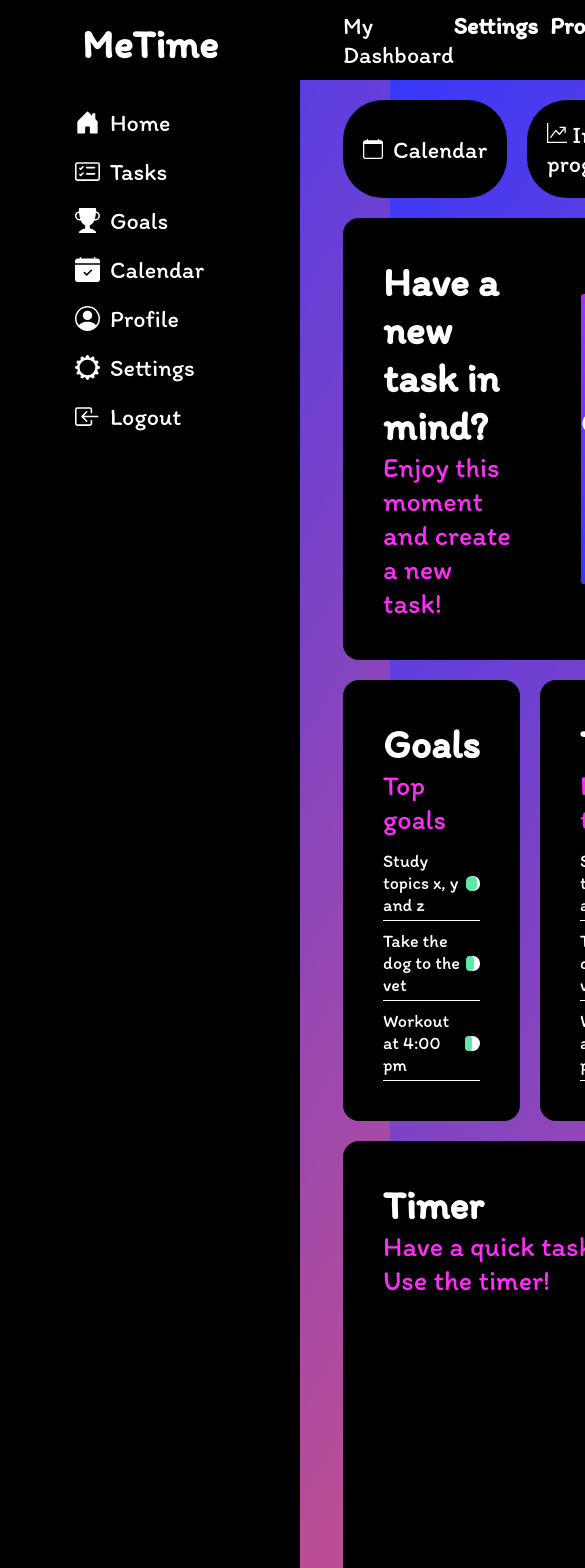
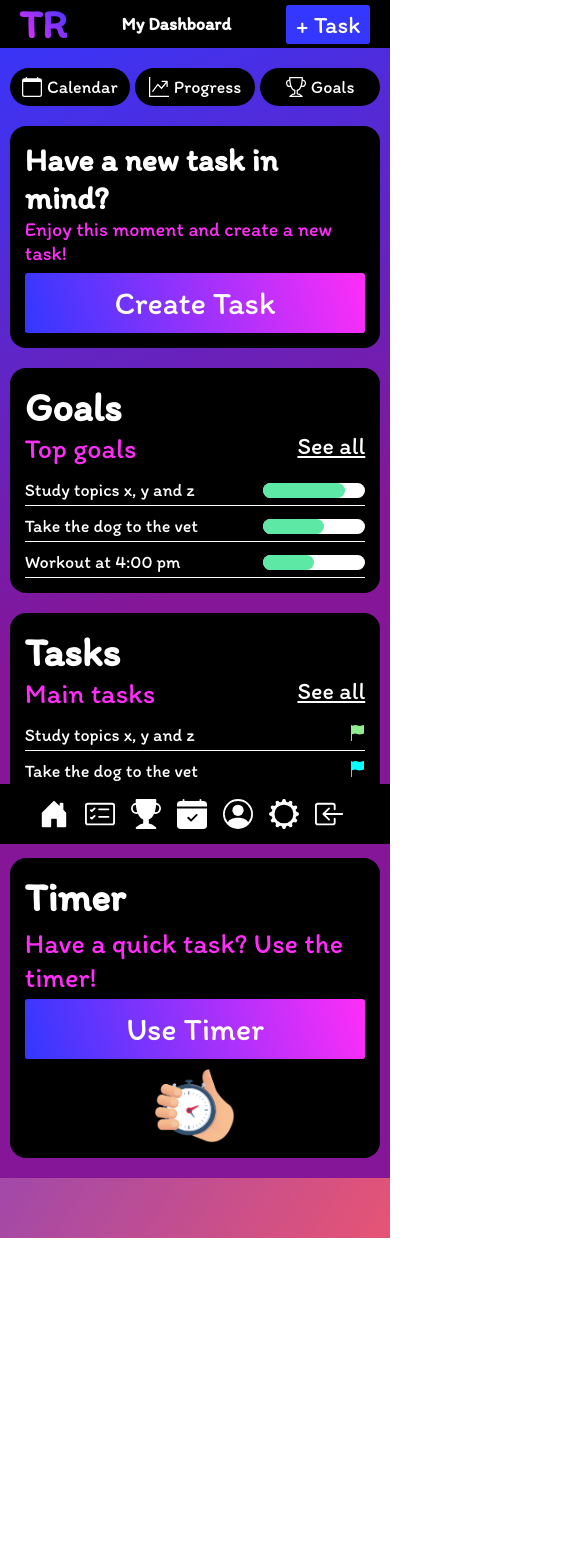
Before and after one commit to Matheus-Rodrigues-Araujo/task-manager, an Angular app: page /dashboard in a window 390 px wide. Shown: the top 1568 px of the page, 585 px wide, since content can reach past the window. After the commit the page ends 1238 px from the top, so only its background shows below. Built offline with nearby package versions, Linux system fonts and the light colour scheme.

Commit message:
Dashboard page design has been improved

```diff
--- a/src/app/app.component.ts
+++ b/src/app/app.component.ts
@@ -11,5 +11,5 @@
   templateUrl: './app.component.html',
 })
 export class AppComponent {
-  title = 'MeTime';
+  title = 'TimeReady';
 }
--- a/src/app/components/footer/footer.component.html
+++ b/src/app/components/footer/footer.component.html
@@ -1,10 +1,10 @@
 <footer>
   <div class="footer-info" >
-    <p>© MeTime.vercel.app 2024</p>
+    <p>© TimeReady.vercel.app 2024</p>
     <div>
-      <a href=""> Tasks </a>
-      <a href=""> Goals </a>
-      <a href=""> Calendar </a>
+      <a href="" title="Tasks" > Tasks </a>
+      <a href="" title="Goals"> Goals </a>
+      <a href="" title="Calendar"> Calendar </a>
     </div>
   </div>
 </footer>
--- a/src/app/components/header/header.component.html
+++ b/src/app/components/header/header.component.html
@@ -1,11 +1,9 @@
 <header>
   <nav>
-    <a href="" >My Dashboard</a>
-    <div>
-      <a href="" class="nav-links">Settings</a>
-      <a href="" class="nav-links">Profile</a>
-      <a href="" class="nav-links">Tasks</a>
-      <a href="" class="new-task-btn-container" >Add task</a>
+    <div class="brand-container">
+      <a href="" class="brand"> TR</a>
     </div>
+    <h2>My Dashboard</h2>
+    <a href="" class="new-task-btn">+ Task</a>
   </nav>
 </header>
--- a/src/app/components/header/header.component.scss
+++ b/src/app/components/header/header.component.scss
@@ -2,19 +2,67 @@
   background-color: var(--dark);
   display: flex;
   justify-content: center;
-  padding: 20px 0px;
+  padding: 30px 0px;
   align-items: center;
-  height: 80px;
+
   nav {
     display: flex;
     align-items: center;
     justify-content: space-between;
     width: 80%;
 
-    a {
+
+
+    h2 {
       color: white;
+      font-size: 4.5rem;
+    }
+
+    .brand-container {
+      display: flex;
+      justify-content: center;
+
+      a {
+        background: linear-gradient(45deg, var(--pink), var(--primary));
+        background-clip: text;
+        -webkit-background-clip: text;
+        -webkit-text-fill-color: transparent;
+
+        &:hover {
+          transition: 0.2s ease-in-out;
+        }
+      }
+
+      @media screen and (min-width: 601px) {
+        display: none;
+      }
+    }
+
+    .new-task-btn {
+      display: flex;
+      place-self: end;
+      justify-content: center;
+      align-items: center;
+      margin-block: auto;
+      color: white;
+      background-color: var(--primary);
+      font-family: "Itim", cursive;
+      text-decoration: none;
       font-size: 6rem;
-      text-decoration: none;
+      border: 0;
+      padding: 5px 10px;
+      border-radius: 0.7rem;
+      text-align: center;
+
+      &:hover {
+        transition: 0.2s ease-in-out;
+        background-image: linear-gradient(
+          75deg,
+          var(--primary),
+          rgb(255 0 148)
+        );
+        scale: 1.05;
+      }
     }
 
     .nav-links {
@@ -33,7 +81,17 @@
     div {
       display: flex;
       gap: 12px;
+    }
+  }
 
+  @media screen and (max-width: 600px) {
+    & {
+      padding: 0px;
+
+      nav{
+        justify-content: space-between;
+        width: 90%;
+      }
 
     }
   }
--- a/src/app/components/sidebar/sidebar.component.html
+++ b/src/app/components/sidebar/sidebar.component.html
@@ -1,65 +1,121 @@
 <div class="sidebar">
   <div class="brand-container">
-    <a href="" class="brand"> MeTime </a>
+    <a href="" class="brand"> TR</a>
   </div>
   <ul class="sidebar-links-list">
     <li>
-      <a href="">
-        <svg xmlns="http://www.w3.org/2000/svg" width="16" height="16" fill="currentColor" class="bi bi-house-door-fill" viewBox="0 0 16 16">
-          <path d="M6.5 14.5v-3.505c0-.245.25-.495.5-.495h2c.25 0 .5.25.5.5v3.5a.5.5 0 0 0 .5.5h4a.5.5 0 0 0 .5-.5v-7a.5.5 0 0 0-.146-.354L13 5.793V2.5a.5.5 0 0 0-.5-.5h-1a.5.5 0 0 0-.5.5v1.293L8.354 1.146a.5.5 0 0 0-.708 0l-6 6A.5.5 0 0 0 1.5 7.5v7a.5.5 0 0 0 .5.5h4a.5.5 0 0 0 .5-.5"/>
+      <a href="" title="Home" >
+        <svg
+          xmlns="http://www.w3.org/2000/svg"
+          fill="currentColor"
+          class="bi bi-house-door-fill"
+          viewBox="0 0 16 16"
+        >
+          <path
+            d="M6.5 14.5v-3.505c0-.245.25-.495.5-.495h2c.25 0 .5.25.5.5v3.5a.5.5 0 0 0 .5.5h4a.5.5 0 0 0 .5-.5v-7a.5.5 0 0 0-.146-.354L13 5.793V2.5a.5.5 0 0 0-.5-.5h-1a.5.5 0 0 0-.5.5v1.293L8.354 1.146a.5.5 0 0 0-.708 0l-6 6A.5.5 0 0 0 1.5 7.5v7a.5.5 0 0 0 .5.5h4a.5.5 0 0 0 .5-.5"
+          />
         </svg>
-        Home
+        <span>Home</span>
       </a>
     </li>
     <li>
-      <a href="">
-        <svg xmlns="http://www.w3.org/2000/svg" width="16" height="16" fill="currentColor" class="bi bi-card-checklist" viewBox="0 0 16 16">
-          <path d="M14.5 3a.5.5 0 0 1 .5.5v9a.5.5 0 0 1-.5.5h-13a.5.5 0 0 1-.5-.5v-9a.5.5 0 0 1 .5-.5zm-13-1A1.5 1.5 0 0 0 0 3.5v9A1.5 1.5 0 0 0 1.5 14h13a1.5 1.5 0 0 0 1.5-1.5v-9A1.5 1.5 0 0 0 14.5 2z"/>
-          <path d="M7 5.5a.5.5 0 0 1 .5-.5h5a.5.5 0 0 1 0 1h-5a.5.5 0 0 1-.5-.5m-1.496-.854a.5.5 0 0 1 0 .708l-1.5 1.5a.5.5 0 0 1-.708 0l-.5-.5a.5.5 0 1 1 .708-.708l.146.147 1.146-1.147a.5.5 0 0 1 .708 0M7 9.5a.5.5 0 0 1 .5-.5h5a.5.5 0 0 1 0 1h-5a.5.5 0 0 1-.5-.5m-1.496-.854a.5.5 0 0 1 0 .708l-1.5 1.5a.5.5 0 0 1-.708 0l-.5-.5a.5.5 0 0 1 .708-.708l.146.147 1.146-1.147a.5.5 0 0 1 .708 0"/>
+      <a href="" title="Tasks" >
+        <svg
+          xmlns="http://www.w3.org/2000/svg"
+          fill="currentColor"
+          class="bi bi-card-checklist"
+          viewBox="0 0 16 16"
+        >
+          <path
+            d="M14.5 3a.5.5 0 0 1 .5.5v9a.5.5 0 0 1-.5.5h-13a.5.5 0 0 1-.5-.5v-9a.5.5 0 0 1 .5-.5zm-13-1A1.5 1.5 0 0 0 0 3.5v9A1.5 1.5 0 0 0 1.5 14h13a1.5 1.5 0 0 0 1.5-1.5v-9A1.5 1.5 0 0 0 14.5 2z"
+          />
+          <path
+            d="M7 5.5a.5.5 0 0 1 .5-.5h5a.5.5 0 0 1 0 1h-5a.5.5 0 0 1-.5-.5m-1.496-.854a.5.5 0 0 1 0 .708l-1.5 1.5a.5.5 0 0 1-.708 0l-.5-.5a.5.5 0 1 1 .708-.708l.146.147 1.146-1.147a.5.5 0 0 1 .708 0M7 9.5a.5.5 0 0 1 .5-.5h5a.5.5 0 0 1 0 1h-5a.5.5 0 0 1-.5-.5m-1.496-.854a.5.5 0 0 1 0 .708l-1.5 1.5a.5.5 0 0 1-.708 0l-.5-.5a.5.5 0 0 1 .708-.708l.146.147 1.146-1.147a.5.5 0 0 1 .708 0"
+          />
         </svg>
-        Tasks
+        <span>Tasks</span>
       </a>
     </li>
     <li>
-      <a href="">
-        <svg xmlns="http://www.w3.org/2000/svg" width="16" height="16" fill="currentColor" class="bi bi-trophy-fill" viewBox="0 0 16 16">
-          <path d="M2.5.5A.5.5 0 0 1 3 0h10a.5.5 0 0 1 .5.5q0 .807-.034 1.536a3 3 0 1 1-1.133 5.89c-.79 1.865-1.878 2.777-2.833 3.011v2.173l1.425.356c.194.048.377.135.537.255L13.3 15.1a.5.5 0 0 1-.3.9H3a.5.5 0 0 1-.3-.9l1.838-1.379c.16-.12.343-.207.537-.255L6.5 13.11v-2.173c-.955-.234-2.043-1.146-2.833-3.012a3 3 0 1 1-1.132-5.89A33 33 0 0 1 2.5.5m.099 2.54a2 2 0 0 0 .72 3.935c-.333-1.05-.588-2.346-.72-3.935m10.083 3.935a2 2 0 0 0 .72-3.935c-.133 1.59-.388 2.885-.72 3.935"/>
+      <a href="" title="Goals" >
+        <svg
+          xmlns="http://www.w3.org/2000/svg"
+          fill="currentColor"
+          class="bi bi-trophy-fill"
+          viewBox="0 0 16 16"
+        >
+          <path
+            d="M2.5.5A.5.5 0 0 1 3 0h10a.5.5 0 0 1 .5.5q0 .807-.034 1.536a3 3 0 1 1-1.133 5.89c-.79 1.865-1.878 2.777-2.833 3.011v2.173l1.425.356c.194.048.377.135.537.255L13.3 15.1a.5.5 0 0 1-.3.9H3a.5.5 0 0 1-.3-.9l1.838-1.379c.16-.12.343-.207.537-.255L6.5 13.11v-2.173c-.955-.234-2.043-1.146-2.833-3.012a3 3 0 1 1-1.132-5.89A33 33 0 0 1 2.5.5m.099 2.54a2 2 0 0 0 .72 3.935c-.333-1.05-.588-2.346-.72-3.935m10.083 3.935a2 2 0 0 0 .72-3.935c-.133 1.59-.388 2.885-.72 3.935"
+          />
         </svg>
-        Goals
+        <span>Goals</span>
       </a>
     </li>
     <li>
-      <a href="">
-        <svg xmlns="http://www.w3.org/2000/svg" width="16" height="16" fill="currentColor" class="bi bi-calendar-check-fill" viewBox="0 0 16 16">
-          <path d="M4 .5a.5.5 0 0 0-1 0V1H2a2 2 0 0 0-2 2v1h16V3a2 2 0 0 0-2-2h-1V.5a.5.5 0 0 0-1 0V1H4zM16 14V5H0v9a2 2 0 0 0 2 2h12a2 2 0 0 0 2-2m-5.146-5.146-3 3a.5.5 0 0 1-.708 0l-1.5-1.5a.5.5 0 0 1 .708-.708L7.5 10.793l2.646-2.647a.5.5 0 0 1 .708.708"/>
+      <a href="" title="Calendar" >
+        <svg
+          xmlns="http://www.w3.org/2000/svg"
+          fill="currentColor"
+          class="bi bi-calendar-check-fill"
+          viewBox="0 0 16 16"
+        >
+          <path
+            d="M4 .5a.5.5 0 0 0-1 0V1H2a2 2 0 0 0-2 2v1h16V3a2 2 0 0 0-2-2h-1V.5a.5.5 0 0 0-1 0V1H4zM16 14V5H0v9a2 2 0 0 0 2 2h12a2 2 0 0 0 2-2m-5.146-5.146-3 3a.5.5 0 0 1-.708 0l-1.5-1.5a.5.5 0 0 1 .708-.708L7.5 10.793l2.646-2.647a.5.5 0 0 1 .708.708"
+          />
         </svg>
-        Calendar
+        <span>Calendar</span>
       </a>
     </li>
     <li>
-      <a href="">
-        <svg xmlns="http://www.w3.org/2000/svg" width="16" height="16" fill="currentColor" class="bi bi-person-circle" viewBox="0 0 16 16">
-          <path d="M11 6a3 3 0 1 1-6 0 3 3 0 0 1 6 0"/>
-          <path fill-rule="evenodd" d="M0 8a8 8 0 1 1 16 0A8 8 0 0 1 0 8m8-7a7 7 0 0 0-5.468 11.37C3.242 11.226 4.805 10 8 10s4.757 1.225 5.468 2.37A7 7 0 0 0 8 1"/>
+      <a href="" title="Profile" >
+        <svg
+          xmlns="http://www.w3.org/2000/svg"
+          fill="currentColor"
+          class="bi bi-person-circle"
+          viewBox="0 0 16 16"
+        >
+          <path d="M11 6a3 3 0 1 1-6 0 3 3 0 0 1 6 0" />
+          <path
+            fill-rule="evenodd"
+            d="M0 8a8 8 0 1 1 16 0A8 8 0 0 1 0 8m8-7a7 7 0 0 0-5.468 11.37C3.242 11.226 4.805 10 8 10s4.757 1.225 5.468 2.37A7 7 0 0 0 8 1"
+          />
         </svg>
-        Profile
+        <span>Profile</span>
       </a>
     </li>
     <li>
-      <a href="">
-        <svg xmlns="http://www.w3.org/2000/svg" width="16" height="16" fill="currentColor" class="bi bi-gear-wide" viewBox="0 0 16 16">
-          <path d="M8.932.727c-.243-.97-1.62-.97-1.864 0l-.071.286a.96.96 0 0 1-1.622.434l-.205-.211c-.695-.719-1.888-.03-1.613.931l.08.284a.96.96 0 0 1-1.186 1.187l-.284-.081c-.96-.275-1.65.918-.931 1.613l.211.205a.96.96 0 0 1-.434 1.622l-.286.071c-.97.243-.97 1.62 0 1.864l.286.071a.96.96 0 0 1 .434 1.622l-.211.205c-.719.695-.03 1.888.931 1.613l.284-.08a.96.96 0 0 1 1.187 1.187l-.081.283c-.275.96.918 1.65 1.613.931l.205-.211a.96.96 0 0 1 1.622.434l.071.286c.243.97 1.62.97 1.864 0l.071-.286a.96.96 0 0 1 1.622-.434l.205.211c.695.719 1.888.03 1.613-.931l-.08-.284a.96.96 0 0 1 1.187-1.187l.283.081c.96.275 1.65-.918.931-1.613l-.211-.205a.96.96 0 0 1 .434-1.622l.286-.071c.97-.243.97-1.62 0-1.864l-.286-.071a.96.96 0 0 1-.434-1.622l.211-.205c.719-.695.03-1.888-.931-1.613l-.284.08a.96.96 0 0 1-1.187-1.186l.081-.284c.275-.96-.918-1.65-1.613-.931l-.205.211a.96.96 0 0 1-1.622-.434zM8 12.997a4.998 4.998 0 1 1 0-9.995 4.998 4.998 0 0 1 0 9.996z"/>
+      <a href="" title="Settings" >
+        <svg
+          xmlns="http://www.w3.org/2000/svg"
+          fill="currentColor"
+          class="bi bi-gear-wide"
+          viewBox="0 0 16 16"
+        >
+          <path
+            d="M8.932.727c-.243-.97-1.62-.97-1.864 0l-.071.286a.96.96 0 0 1-1.622.434l-.205-.211c-.695-.719-1.888-.03-1.613.931l.08.284a.96.96 0 0 1-1.186 1.187l-.284-.081c-.96-.275-1.65.918-.931 1.613l.211.205a.96.96 0 0 1-.434 1.622l-.286.071c-.97.243-.97 1.62 0 1.864l.286.071a.96.96 0 0 1 .434 1.622l-.211.205c-.719.695-.03 1.888.931 1.613l.284-.08a.96.96 0 0 1 1.187 1.187l-.081.283c-.275.96.918 1.65 1.613.931l.205-.211a.96.96 0 0 1 1.622.434l.071.286c.243.97 1.62.97 1.864 0l.071-.286a.96.96 0 0 1 1.622-.434l.205.211c.695.719 1.888.03 1.613-.931l-.08-.284a.96.96 0 0 1 1.187-1.187l.283.081c.96.275 1.65-.918.931-1.613l-.211-.205a.96.96 0 0 1 .434-1.622l.286-.071c.97-.243.97-1.62 0-1.864l-.286-.071a.96.96 0 0 1-.434-1.622l.211-.205c.719-.695.03-1.888-.931-1.613l-.284.08a.96.96 0 0 1-1.187-1.186l.081-.284c.275-.96-.918-1.65-1.613-.931l-.205.211a.96.96 0 0 1-1.622-.434zM8 12.997a4.998 4.998 0 1 1 0-9.995 4.998 4.998 0 0 1 0 9.996z"
+          />
         </svg>
-        Settings
+        <span>Settings</span>
       </a>
     </li>
     <li>
-      <a href="">
-        <svg xmlns="http://www.w3.org/2000/svg" width="16" height="16" fill="currentColor" class="bi bi-box-arrow-in-left" viewBox="0 0 16 16">
-          <path fill-rule="evenodd" d="M10 3.5a.5.5 0 0 0-.5-.5h-8a.5.5 0 0 0-.5.5v9a.5.5 0 0 0 .5.5h8a.5.5 0 0 0 .5-.5v-2a.5.5 0 0 1 1 0v2A1.5 1.5 0 0 1 9.5 14h-8A1.5 1.5 0 0 1 0 12.5v-9A1.5 1.5 0 0 1 1.5 2h8A1.5 1.5 0 0 1 11 3.5v2a.5.5 0 0 1-1 0z"/>
-          <path fill-rule="evenodd" d="M4.146 8.354a.5.5 0 0 1 0-.708l3-3a.5.5 0 1 1 .708.708L5.707 7.5H14.5a.5.5 0 0 1 0 1H5.707l2.147 2.146a.5.5 0 0 1-.708.708z"/>
+      <a href="" title="Logout" >
+        <svg
+          xmlns="http://www.w3.org/2000/svg"
+          fill="currentColor"
+          class="bi bi-box-arrow-in-left"
+          viewBox="0 0 16 16"
+        >
+          <path
+            fill-rule="evenodd"
+            d="M10 3.5a.5.5 0 0 0-.5-.5h-8a.5.5 0 0 0-.5.5v9a.5.5 0 0 0 .5.5h8a.5.5 0 0 0 .5-.5v-2a.5.5 0 0 1 1 0v2A1.5 1.5 0 0 1 9.5 14h-8A1.5 1.5 0 0 1 0 12.5v-9A1.5 1.5 0 0 1 1.5 2h8A1.5 1.5 0 0 1 11 3.5v2a.5.5 0 0 1-1 0z"
+          />
+          <path
+            fill-rule="evenodd"
+            d="M4.146 8.354a.5.5 0 0 1 0-.708l3-3a.5.5 0 1 1 .708.708L5.707 7.5H14.5a.5.5 0 0 1 0 1H5.707l2.147 2.146a.5.5 0 0 1-.708.708z"
+          />
         </svg>
-        Logout
+        <span>Logout</span>
       </a>
     </li>
   </ul>
--- a/src/app/components/sidebar/sidebar.component.scss
+++ b/src/app/components/sidebar/sidebar.component.scss
@@ -9,18 +9,35 @@
   .brand-container {
     display: flex;
     justify-content: center;
+
+    a {
+      background: linear-gradient(45deg, var(--pink), var(--primary));
+      background-clip: text;
+      -webkit-background-clip: text;
+      -webkit-text-fill-color: transparent;
+
+      &:hover {
+        transition: 0.2s ease-in-out;
+      }
+    }
+
+    @media screen and (max-width: 600px) {
+      & {
+        display: none;
+      }
+    }
   }
 
   .sidebar-links-list {
     display: flex;
     flex-direction: column;
     align-items: center;
+    justify-content: center;
     margin-top: 20px;
     gap: 20px;
 
     li {
       width: 50%;
-
       a {
         color: white;
         font-size: 6rem;
@@ -33,18 +50,46 @@
 
       svg {
         fill: white;
-        height: 25px;
-        width: 25px;
+        height: 30px;
+        width: 30px;
+      }
+
+      span {
+        @media screen and (max-width: 1000px) {
+          display: none;
+        }
       }
 
       &:hover {
-        svg{
+        svg {
           fill: var(--pink);
         }
         a {
-          color: var(--pink);
+          background: linear-gradient(45deg, var(--pink), var(--primary));
+          background-clip: text;
+          -webkit-background-clip: text;
+          -webkit-text-fill-color: transparent;
         }
       }
     }
   }
+
+  @media screen and (max-width: 600px) {
+    & {
+      position: fixed;
+      bottom: 0px;
+      height: 60px;
+      width: 100%;
+      flex-direction: row;
+      justify-content: center;
+      padding-top: 0px;
+      .sidebar-links-list {
+        display: flex;
+        flex-direction: row;
+        width: 80%;
+        margin-top: 0px;
+        gap: 10px;
+      }
+    }
+  }
 }
--- a/src/app/pages/dashboard/dashboard.component.html
+++ b/src/app/pages/dashboard/dashboard.component.html
@@ -2,9 +2,9 @@
   <app-sidebar></app-sidebar>
   <div class="dashboard">
     <app-header></app-header>
-
     <div class="dashboard-container quick-menu container-1">
       <div>
+        <a href="" title="Calendar" >
           <svg
             xmlns="http://www.w3.org/2000/svg"
             width="20"
@@ -17,10 +17,11 @@
               d="M3.5 0a.5.5 0 0 1 .5.5V1h8V.5a.5.5 0 0 1 1 0V1h1a2 2 0 0 1 2 2v11a2 2 0 0 1-2 2H2a2 2 0 0 1-2-2V3a2 2 0 0 1 2-2h1V.5a.5.5 0 0 1 .5-.5M1 4v10a1 1 0 0 0 1 1h12a1 1 0 0 0 1-1V4z"
             />
           </svg>
-        <a href=""> Calendar </a>
+          Calendar
+        </a>
       </div>
       <div>
-        <a href="">
+        <a href="" title="Progress" >
           <svg
             xmlns="http://www.w3.org/2000/svg"
             width="20"
@@ -34,11 +35,11 @@
               d="M0 0h1v15h15v1H0zm10 3.5a.5.5 0 0 1 .5-.5h4a.5.5 0 0 1 .5.5v4a.5.5 0 0 1-1 0V4.9l-3.613 4.417a.5.5 0 0 1-.74.037L7.06 6.767l-3.656 5.027a.5.5 0 0 1-.808-.588l4-5.5a.5.5 0 0 1 .758-.06l2.609 2.61L13.445 4H10.5a.5.5 0 0 1-.5-.5"
             />
           </svg>
-          In progress</a
+          Progress</a
         >
       </div>
       <div>
-        <a href="">
+        <a href="" title="Goals" >
           <svg
             xmlns="http://www.w3.org/2000/svg"
             width="20"
@@ -56,21 +57,24 @@
       </div>
     </div>
 
-    <div class="dashboard-container new-task-container container-2">
-      <div>
+    <div class="dashboard-container new-task-container">
+      <div
+        style="display: flex; flex-direction: column; justify-content: center"
+      >
         <h3>Have a new task in mind?</h3>
         <p>Enjoy this moment and create a new task!</p>
       </div>
-      <div class="new-task-btn-container">
-        <button>Create Task</button>
-      </div>
+      <a href="" class="new-task-btn">Create Task</a>
     </div>
 
     <div class="dashboard-container container-3">
       <div class="goals-container">
         <div>
           <h3>Goals</h3>
+          <div style="display: flex; justify-content: space-between">
             <p>Top goals</p>
+            <a href="">See all</a>
+          </div>
         </div>
         <ul class="goals-list">
           <li class="goal-item">
@@ -156,11 +160,18 @@
         </ul>
       </div>
     </div>
-    <div class="dashboard-container progress container-4">
+    <div class="dashboard-container timer-container">
+      <div class="wrapper-container">
+        <div class="wrapper" >
           <h3>Timer</h3>
           <p>Have a quick task? Use the timer!</p>
+          <a href="" class="timer-btn">Use Timer</a>
+        </div>
+        <div class="img-container">
+          <img [src]="timerImg"/>
+        </div>
+      </div>
     </div>
     <app-footer></app-footer>
-
   </div>
 </main>
--- a/src/app/pages/dashboard/dashboard.component.scss
+++ b/src/app/pages/dashboard/dashboard.component.scss
@@ -1,11 +1,21 @@
-main{
+main {
   display: grid;
-  grid-template-columns: 300px auto;
+  grid-template-columns: 250px auto;
+  background-image: linear-gradient(157deg, var(--primary), #851697 50%);
+
+  @media screen and (max-width: 1000px) {
+    grid-template-columns: 80px auto;
+  }
+
+  @media screen and (max-width: 600px) {
+    grid-template-columns: auto;
+    margin-bottom: 60px;
+  }
 }
 
 .dashboard {
   display: grid;
-  grid-template-rows: auto auto 1fr auto 2fr auto;
+  grid-template-rows: auto auto 0.5fr auto 1fr auto;
   gap: 20px;
 
   .dashboard-container {
@@ -21,22 +31,47 @@
 
     div {
       background-color: var(--dark);
+      border-radius: 10rem;
+      a {
         display: flex;
         justify-content: center;
         align-items: center;
-      padding: 20px;
-      gap: 10px;
-      border-radius: 10rem;
-
-      a {
+        padding: 10px;
         font-size: 6rem;
         color: white;
         text-decoration: none;
+        display: flex;
+        gap: 5px;
+      }
+
+      &:hover {
+        scale: 1.05;
+        transition: 0.2s ease-in-out;
+
+        a {
+          color: var(--pink);
+          transition: 0.2s ease-in-out;
+        }
+        svg {
+          fill: var(--pink);
         }
       }
     }
 
-  .container-2 {
+    @media screen and (max-width: 800px) {
+      & {
+        gap: 5px;
+        div {
+          a {
+            font-size: 4.5rem;
+            padding: 8px;
+          }
+        }
+      }
+    }
+  }
+
+  .new-task-container {
     display: grid;
     grid-template-columns: 1fr 1fr;
     background-color: var(--dark);
@@ -56,22 +91,25 @@
       color: var(--pink);
     }
 
-    .new-task-btn-container {
+    .new-task-btn {
       display: flex;
-      justify-content: end;
+      place-self: end;
+      justify-content: center;
       align-items: center;
-
-      button {
+      margin-block: auto;
+      height: 60px;
+      width: 200px;
+      background-image: linear-gradient(75deg, var(--primary), var(--pink));
       color: white;
       font-family: "Itim", cursive;
-        height: 80%;
-        width: 50%;
-        font-size: 7rem;
-        background-image: linear-gradient(75deg, var(--primary), var(--pink));
+      text-decoration: none;
+      font-size: 8rem;
       border: 0;
       border-radius: 0.7rem;
+      text-align: center;
 
       &:hover {
+        scale: 1.05;
         cursor: pointer;
         transition: 0.2s ease-in-out;
         background-image: linear-gradient(
@@ -80,6 +118,13 @@
           rgb(255 0 148)
         );
       }
+    }
+
+    @media screen and (max-width: 600px) {
+      & {
+        grid-template-columns: 1fr 1fr;
+        background-color: var(--dark);
+        padding: 10px;
       }
     }
   }
@@ -146,7 +191,6 @@
               height: 100%;
               width: 80%;
             }
-
           }
         }
       }
@@ -179,9 +223,11 @@
     }
   }
 
-  .progress {
+  .timer-container {
     background-color: var(--dark);
     padding: 40px;
+    gap: 20px;
+    display: grid;
     h3 {
       color: white;
       font-size: 10rem;
@@ -192,14 +238,129 @@
       color: var(--pink);
     }
 
-    a {
-      font-size: 6rem;
+    .wrapper-container {
+      display: grid;
+      grid-template-columns: 1fr 1fr;
+    }
+    .wrapper {
+      margin-block: auto;
+      display: flex;
+      flex-direction: column;
+      gap: 5px;
+    }
+
+    .timer-btn {
+      display: flex;
+      justify-content: center;
+      align-items: center;
+      font-family: "Itim", cursive;
+      height: 60px;
+      width: 200px;
+      background-image: linear-gradient(75deg, var(--primary), var(--pink));
+      border: 0;
+      border-radius: 0.7rem;
       color: white;
+      text-decoration: none;
+      font-size: 8rem;
+      &:hover {
+        scale: 1.05;
+        cursor: pointer;
+        transition: 0.2s ease-in-out;
+        background-image: linear-gradient(
+          75deg,
+          var(--primary),
+          rgb(255 0 148)
+        );
+      }
+    }
 
-      &:hover {
+    .img-container {
+      display: flex;
+      justify-content: end;
+      align-items: center;
+
+      img {
+        width: 160px;
+        height: auto;
+      }
+    }
+  }
+
+  @media screen and (max-width: 1050px) {
+    .new-task-container {
+      grid-template-columns: 1fr;
+      .new-task-btn {
+        place-self: center;
+        margin-top: 8px;
+        height: 60px;
+        width: 100%;
+      }
+    }
+
+    .container-3 {
+      grid-template-columns: 1fr;
+    }
+  }
+
+  @media screen and (max-width: 600px) {
+    & {
+      grid-template-rows: auto auto 0.5fr auto 1fr auto;
+
+      .dashboard-container {
+        width: 95%;
+      }
+
+      .new-task-container {
+        padding: 15px;
+        h3,
+        p {
+          color: white;
+        }
+
+        h3 {
+          font-size: 8rem;
+        }
+
+        p {
+          font-size: 5rem;
           color: var(--pink);
-        transition: 0.2s ease-in-out;
+        }
+      }
+    }
+
+    .container-3 {
+      .goals-container,
+      .tasks-container {
+        padding: 15px;
+      }
+    }
+
+    .timer-container {
+      padding: 15px;
+      grid-template-columns: repeat(1, 1fr);
+
+      .wrapper-container {
+        display: grid;
+        grid-template-columns: 1fr;
+        gap: 10px;
+      }
+
+      .timer-btn {
+        height: 60px;
+        width: 100%;
+        margin-inline: auto;
+      }
+
+      .img-container {
+        display: flex;
+        justify-content: center;
+        align-items: center;
+
+        img {
+          width: 80px;
+          height: auto;
         }
       }
     }
   }
+}
--- a/src/app/pages/dashboard/dashboard.component.ts
+++ b/src/app/pages/dashboard/dashboard.component.ts
@@ -2,14 +2,15 @@
 import { HeaderComponent } from '../../components/header/header.component';
 import { FooterComponent } from '../../components/footer/footer.component';
 import { SidebarComponent } from '../../components/sidebar/sidebar.component';
+import { NgOptimizedImage } from '@angular/common';
 
 @Component({
   selector: 'app-dashboard',
   standalone: true,
-  imports: [HeaderComponent,SidebarComponent, FooterComponent],
+  imports: [HeaderComponent,SidebarComponent, FooterComponent, NgOptimizedImage],
   templateUrl: './dashboard.component.html',
   styleUrl: './dashboard.component.scss'
 })
 export class DashboardComponent {
-
+  timerImg: string = 'assets/timer.png'
 }
--- a/src/index.html
+++ b/src/index.html
@@ -2,7 +2,7 @@
 <html lang="en">
 <head>
   <meta charset="utf-8">
-  <title>MeTime</title>
+  <title>TimeReady</title>
   <base href="/">
   <meta name="viewport" content="width=device-width, initial-scale=1">
   <link rel="icon" type="image/x-icon" href="favicon.ico">
```
Also changed, not shown: src/app/components/footer/footer.component.scss (+7 -1 lines), src/assets/timer.png (added). Lines whose indentation alone changed are shown as unchanged.
